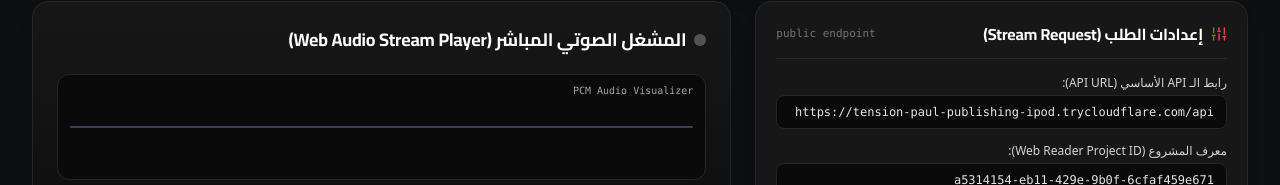
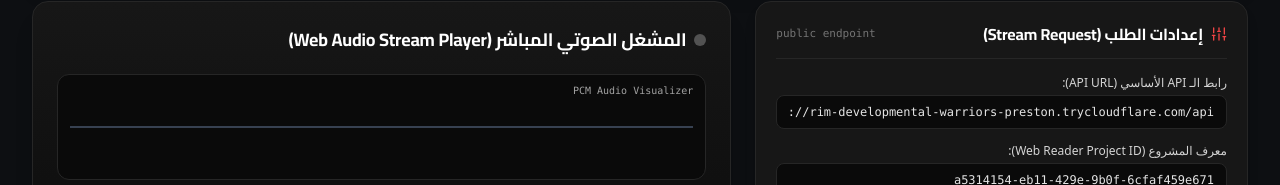
Before and after one commit to Motaz-fathy/web-reader-tests, a Next.js app: page /stream-tester in a window 1280 px wide. Shown: the part 381-566 px from the top of the page. Built offline with nearby package versions, Linux system fonts and the light colour scheme; no server answers.

Commit message:
feat: add HamsaWebReader component, root layout, and stream tester page

```diff
--- a/src/app/layout.tsx
+++ b/src/app/layout.tsx
@@ -87,8 +87,8 @@ export default function RootLayout({
           <Footer />
           <HamsaWebReader
             projectId="a5314154-eb11-429e-9b0f-6cfaf459e671"
-            baseUrl="https://tension-paul-publishing-ipod.trycloudflare.com"
-            apiUrl="https://tension-paul-publishing-ipod.trycloudflare.com/api"
+            baseUrl="https://rim-developmental-warriors-preston.trycloudflare.com"
+            apiUrl="https://rim-developmental-warriors-preston.trycloudflare.com/api"
             placement="floating"
             theme="dark"
           />
--- a/src/app/stream-tester/page.tsx
+++ b/src/app/stream-tester/page.tsx
@@ -49,7 +49,7 @@ import { useLanguage } from '@/context/LanguageContext';
 export default function StreamTesterPage() {
   const { t } = useLanguage();
   // Form State
-  const [apiUrl, setApiUrl] = useState('https://tension-paul-publishing-ipod.trycloudflare.com/api');
+  const [apiUrl, setApiUrl] = useState('https://rim-developmental-warriors-preston.trycloudflare.com/api');
   const [projectId, setProjectId] = useState('a5314154-eb11-429e-9b0f-6cfaf459e671');
   const [targetUrl, setTargetUrl] = useState('https://web-reader-tests.vercel.app/articles/csr-live-match');
   const [languageCode, setLanguageCode] = useState('egy');
--- a/src/components/HamsaWebReader.tsx
+++ b/src/components/HamsaWebReader.tsx
@@ -18,14 +18,14 @@ interface HamsaWebReaderProps {
 const DEFAULT_PROJECT_ID = "a5314154-eb11-429e-9b0f-6cfaf459e671";
 const DEFAULT_API_URL =
   process.env.NEXT_PUBLIC_HAMSA_API_URL ||
-  "https://tension-paul-publishing-ipod.trycloudflare.com/api";
+  "https://rim-developmental-warriors-preston.trycloudflare.com/api";
 
 const DEFAULT_BASE_URL =
   process.env.NEXT_PUBLIC_HAMSA_BASE_URL ||
-  "https://tension-paul-publishing-ipod.trycloudflare.com";
+  "https://rim-developmental-warriors-preston.trycloudflare.com";
 
 const SCRIPT_URL =
-  "https://tension-paul-publishing-ipod.trycloudflare.com/webreader.js";
+  "https://rim-developmental-warriors-preston.trycloudflare.com/webreader.js";
 
 import { useLanguage } from "@/context/LanguageContext";
 
```
